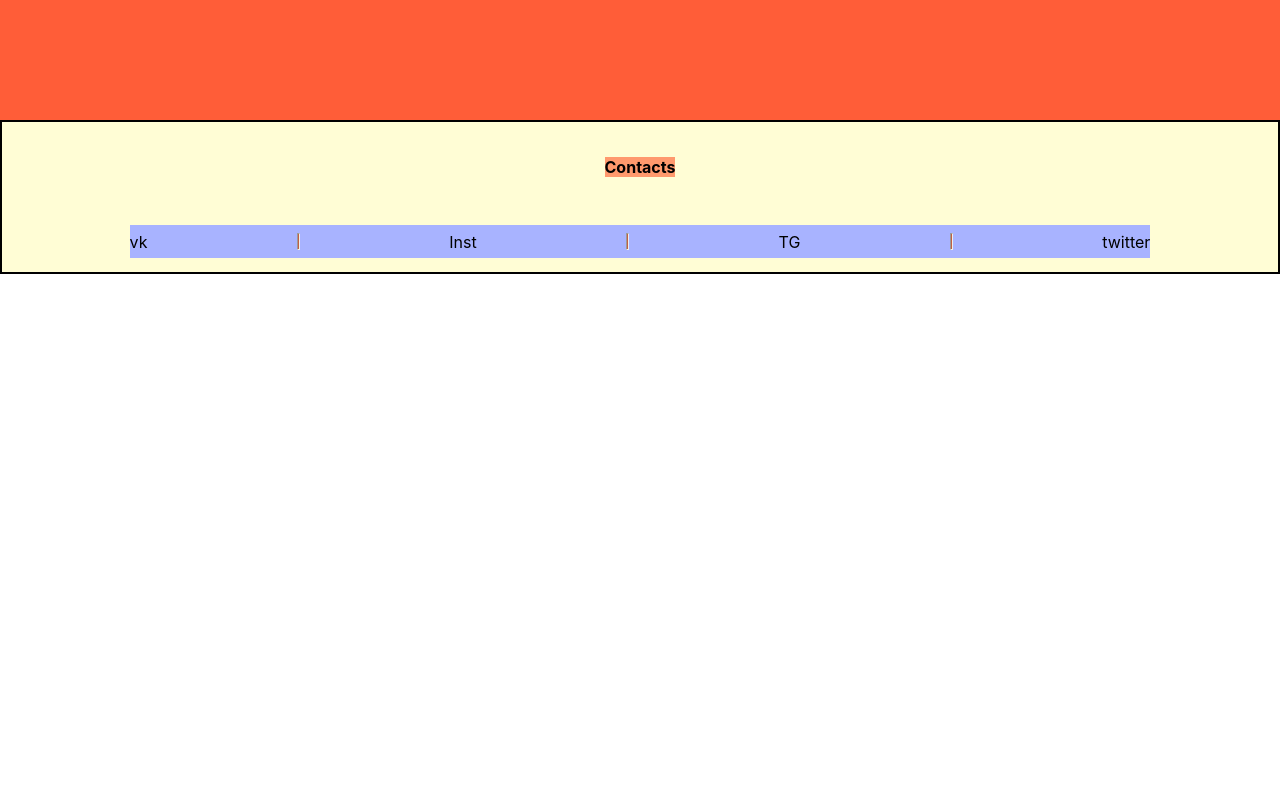
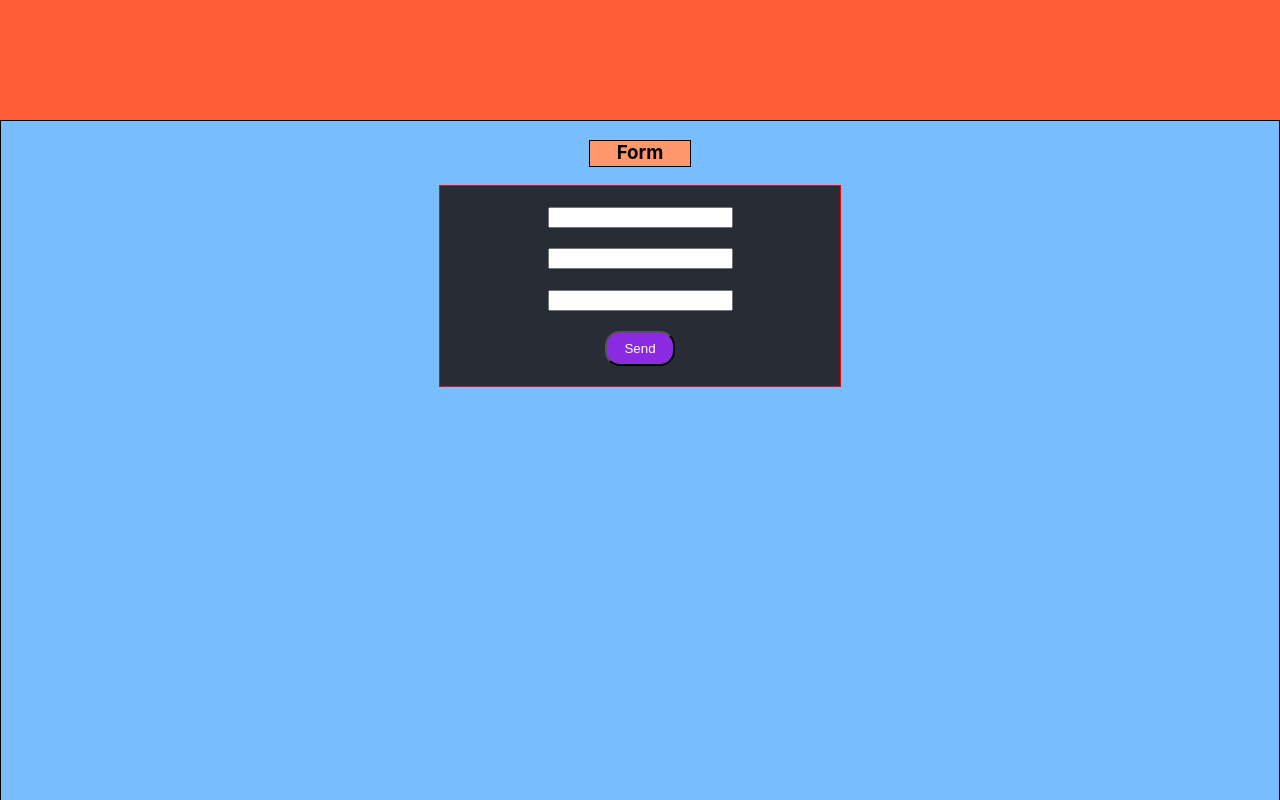
Before and after one commit to pipkey/Portfolio, a React (Create React App) app: page / in a window 1280 px wide. Shown: the part 2360-3160 px from the top of the page. Before the commit the page ends 2634 px from the top, so only its background shows below. Built offline with nearby package versions, Linux system fonts and the light colour scheme.

Commit message:
add Form

```diff
--- a/package.json
+++ b/package.json
@@ -2,10 +2,12 @@
   "name": "portfolio",
   "version": "0.1.0",
   "private": true,
+  "homepage": "https://pipkey.github.io/Portfolio",
   "dependencies": {
     "@testing-library/jest-dom": "^5.11.4",
     "@testing-library/react": "^11.1.0",
     "@testing-library/user-event": "^12.1.10",
+    "gh-pages": "^3.1.0",
     "react": "^17.0.1",
     "react-dom": "^17.0.1",
     "react-scripts": "4.0.1",
@@ -15,7 +17,9 @@
     "start": "react-scripts start",
     "build": "react-scripts build",
     "test": "react-scripts test",
-    "eject": "react-scripts eject"
+    "eject": "react-scripts eject",
+    "predeploy": "npm run build",
+    "deploy": "gh-pages -d build"
   },
   "eslintConfig": {
     "extends": [
--- a/src/App.js
+++ b/src/App.js
@@ -5,6 +5,7 @@ import Main from "./MainBlock/Main";
 import SkillBlock from "./Skills/SkillBlock";
 import Projects from "./Projects/Projects";
 import Footer from "./Footer/Footer";
+import Form from "./Form/Form";
 
 function App() {
     return (
@@ -13,6 +14,7 @@ function App() {
             <Main/>
             <SkillBlock/>
             <Projects/>
+            <Form/>
             <Footer/>
         </div>
     );
--- /dev/null
+++ b/src/Form/Form.jsx
@@ -0,0 +1,27 @@
+import React from "react"
+import style from "./Form.module.css"
+import container from "../common/styles/container.module.css"
+
+
+const Form = () => {
+
+    return (
+        <div className="bigDiv">
+            <div className={style.mainCont} >
+                    <h3 className={style.title}>Form</h3>
+
+                <div className={` ${style.inputAreas} ${container}`}>
+                    <input type="text"/>
+                    <input type="text"/>
+                    <input type="text"/>
+                    <button className={style.btn}> Send</button>
+                </div>
+
+
+            </div>
+        </div>
+    )
+};
+
+
+export default Form;
--- /dev/null
+++ b/src/Form/Form.module.css
@@ -0,0 +1,39 @@
+.mainCont {
+    margin: 0;
+    background-color: #78beff;
+    min-height: 100vh;
+    border: 1px solid black;
+    display: flex;
+    flex-direction: column;
+    align-items: center;
+}
+
+.title {
+    background-color: #ff996d;
+    width: 100px;
+    height: 25px;
+    border: 1px solid;
+    text-align: center;
+
+}
+
+.inputAreas {
+ display: flex;
+    flex-direction: column;
+    align-items: center;
+    min-width: 400px;
+   height: 200px;
+    background-color: #282c34;
+    border: 1px solid red;
+    justify-content: space-evenly;
+    flex-wrap: wrap;
+}
+
+.btn {
+    width: 70px;
+    height: 35px;
+    text-align: center;
+    background-color: blueviolet;
+    color: white;
+    border-radius: 15px;
+}
--- a/src/Projects/Projects.jsx
+++ b/src/Projects/Projects.jsx
@@ -4,6 +4,9 @@ import Project from "./project/Project";
 import styleContainer from "../common/styles/container.module.css"
 
 const Projects = () => {
+
+    let text = "Lorem ipsum dolor sit amet, consectetur adipisicing elit. Incidunt minus, molestias minima voluptates voluptas ad quae sunt consequuntur amet itaque";
+
     return (
         <div className={style.projects}>
 
@@ -13,11 +16,11 @@ const Projects = () => {
 
                 <div className={`${styleContainer.container} ${style.projBlock}`}>
                     <Project value="todoList"
-                             text="Lorem ipsum dolor sit amet, consectetur adipisicing elit. Incidunt minus, molestias minima voluptates voluptas ad quae sunt consequuntur amet itaque"/>
+                             text={text}/>
                     <Project value="soushal"
-                             text="Lorem ipsum dolor sit amet, consectetur adipisicing elit. Incidunt minus, molestias minima voluptates voluptas ad quae sunt consequuntur amet itaque"/>
+                             text={text}/>
                     <Project value="portfolio"
-                             text="Lorem ipsum dolor sit amet, consectetur adipisicing elit. Incidunt minus, molestias minima voluptates voluptas ad quae sunt consequuntur amet itaque"/>
+                             text={text}/>
                 </div>
 
             </div>
```
